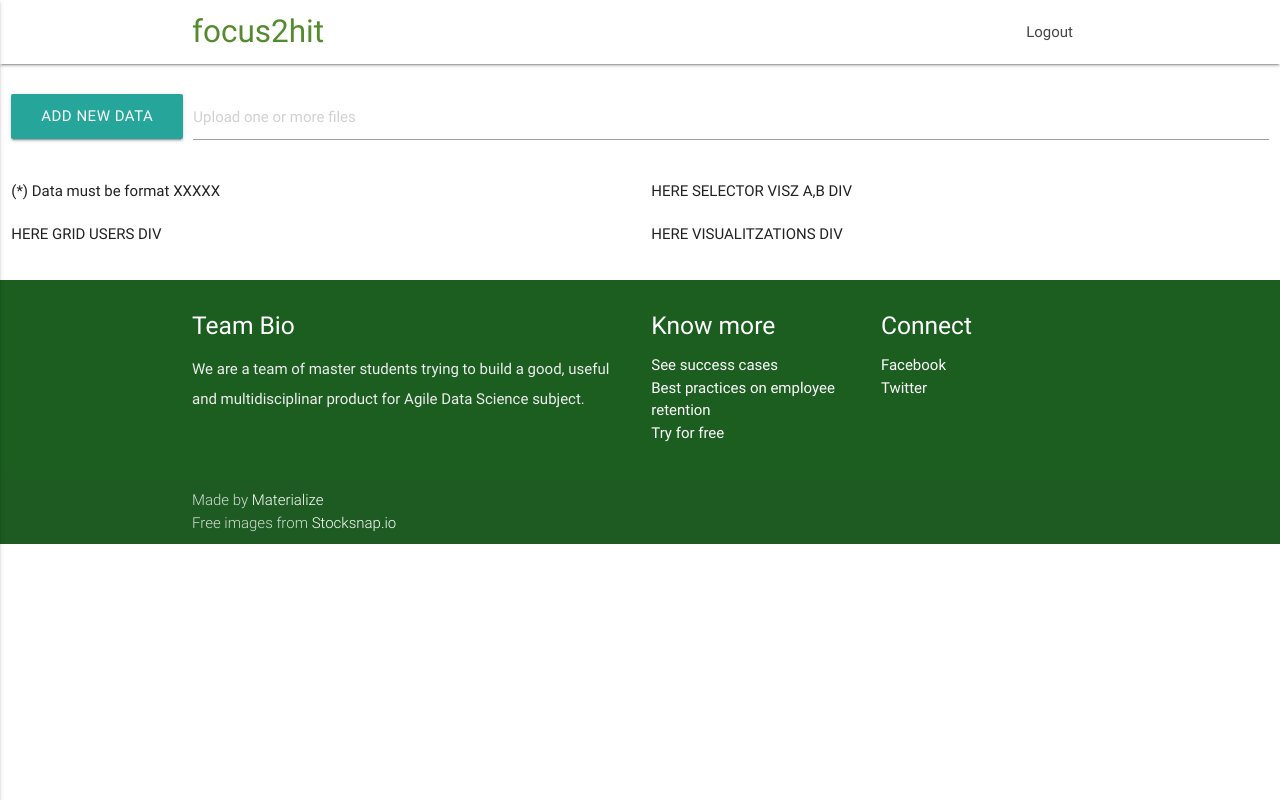
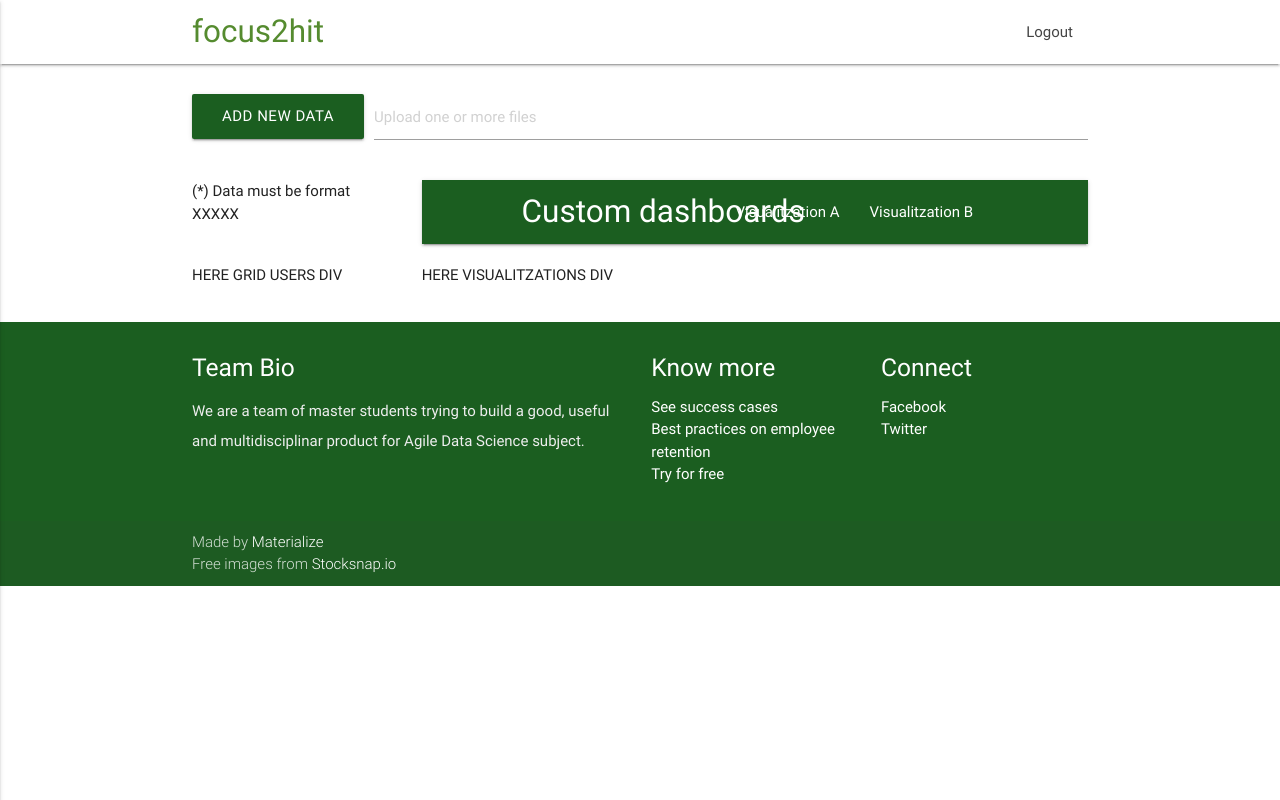
Before and after one commit to AgileDataScienceUB/ADS4, a plain HTML site: page view/home.html in a window 1280 px wide. Drawn offline with nearby package versions, Linux system fonts and the light colour scheme.

Commit message:
skeleton progres for home

```diff
--- a/view/home.html
+++ b/view/home.html
@@ -9,6 +9,7 @@
   <link href="https://fonts.googleapis.com/icon?family=Material+Icons" rel="stylesheet">
   <link href="css/materialize.css" type="text/css" rel="stylesheet" media="screen,projection"/>
   <link href="css/style.css" type="text/css" rel="stylesheet" media="screen,projection"/>
+
 </head>
 <body>
   <nav class="white" role="navigation">
@@ -29,11 +30,13 @@
   <!-- HOME -->
 
   <div class="section">
+
+    <div class = "container">
       <div class="row">
         <div class = "col s12 m12 l12">
           <form action="/upload" enctype='multipart/form-data'>
             <div class="file-field input-field">
-            <div class="btn">
+              <div class="btn green darken-4">
                 <span>Add new data</span>
                 <input type="file">
               </div>
@@ -45,19 +48,32 @@
         </div>
       </div>
       <div class="row">
-      <div class = "col s12 m6 l6">
+        <div class = "col s12 m3 l3">
           <span>(*) Data must be format XXXXX</span>
         </div>
-      <div class = "col s12 m6 l6">
-        <span>HERE SELECTOR VISZ A,B DIV</span>
+        <div class = "col s12 m9 l9">
+          <nav>
+            <div class="nav-wrapper green darken-4">
+              <div class = "container">
+                <a href="" class="brand-logo white-text">Custom dashboards</a>
+              </div>
+              <div class = "container">
+                <ul id="nav-mobile" class="right hide-on-med-and-down">
+                  <li><a href=""><span class = "valign-center white-text">Visualitzation A</span></a></li>
+                  <li><a href=""><span class = "valign-center white-text">Visualitzation B</span></a></li>
+                </ul>
+              </div>
+            </div>
+          </nav>
         </div>
       </div>
       <div class="row">
-      <div class = "col s12 m6 l6">
+        <div class = "col s12 m3 l3">
           <span>HERE GRID USERS DIV</span>
         </div>
-      <div class = "col s12 m6 l6">
+        <div class = "col s12 m9 l9">
           <span>HERE VISUALITZATIONS DIV</span>
+        </div>
       </div>
     </div>
   </div>
```
Lines whose indentation alone changed are shown as unchanged.
